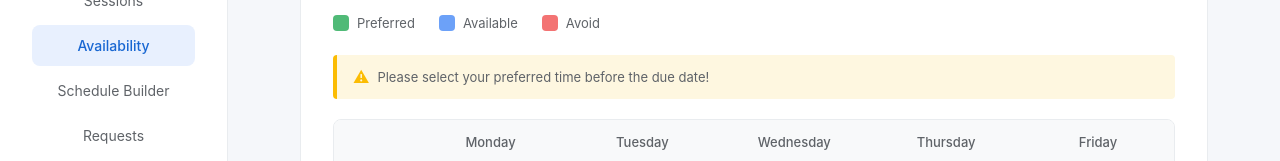
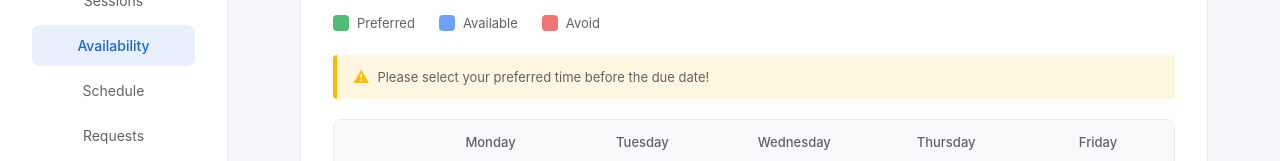
Before and after one commit to HuiQi-0531/Sessioneer, a React (Create React App) app: page /availability in a window 1280 px wide. Shown: the part 231-392 px from the top of the page. Built offline with nearby package versions, Linux system fonts and the light colour scheme.

Commit message:
Update TutorAvailability.jsx
Edit Nav Bar

```diff
--- a/src/pages/TutorAvailability.jsx
+++ b/src/pages/TutorAvailability.jsx
@@ -122,7 +122,7 @@ const TutorAvailability = () => {
           <Link to="/" className="nav-item">Dashboard</Link>
           <Link to="/session" className="nav-item">Sessions</Link>
           <Link to="/availability" className="nav-item active">Availability</Link>
-          <a href="#schedule-builder" className="nav-item">Schedule Builder</a>
+          <a href="#schedule-builder" className="nav-item">Schedule</a>
           <Link to="/requests" className="nav-item">Requests</Link>
           <a href="#messages" className="nav-item">Messages</a>
         </nav>
```
